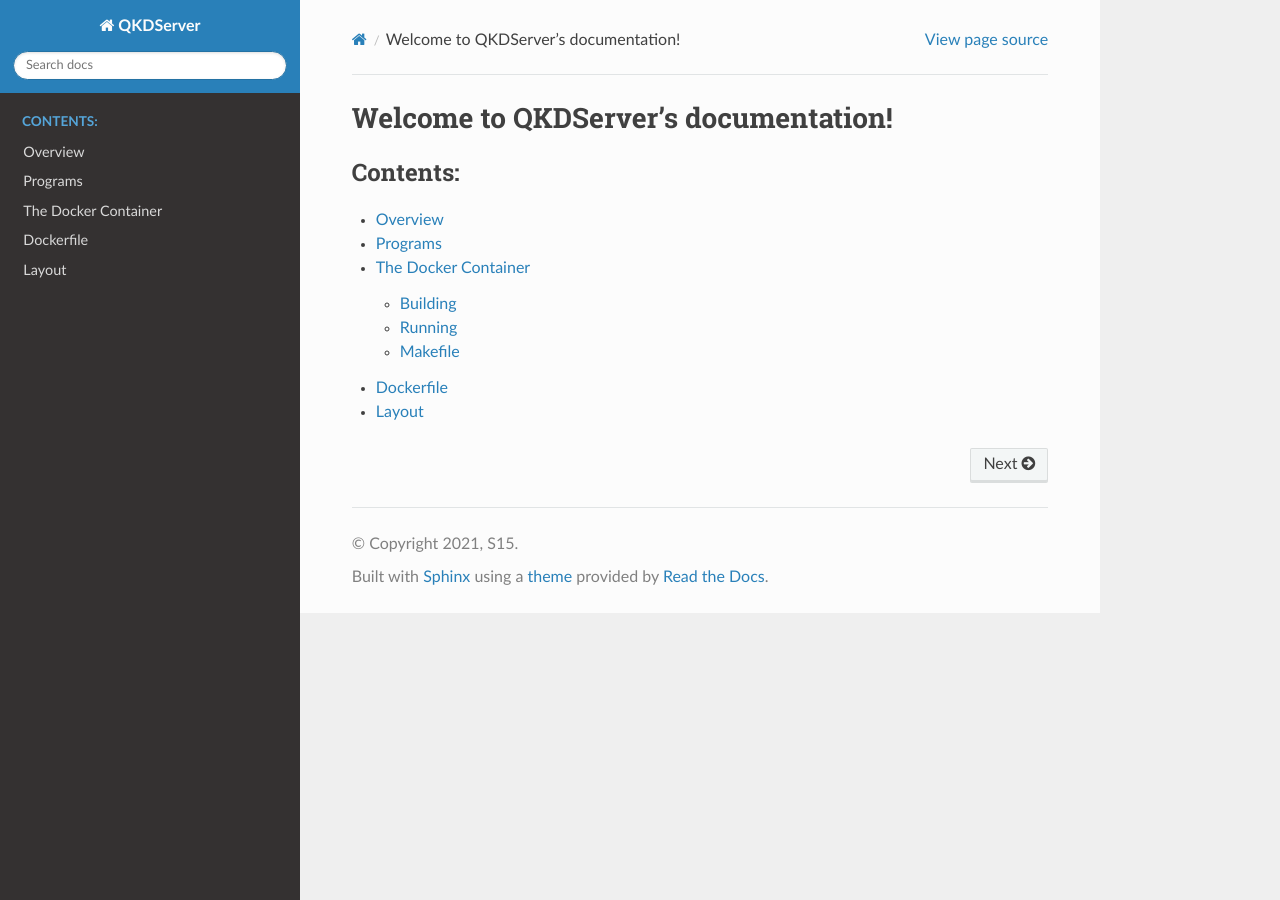
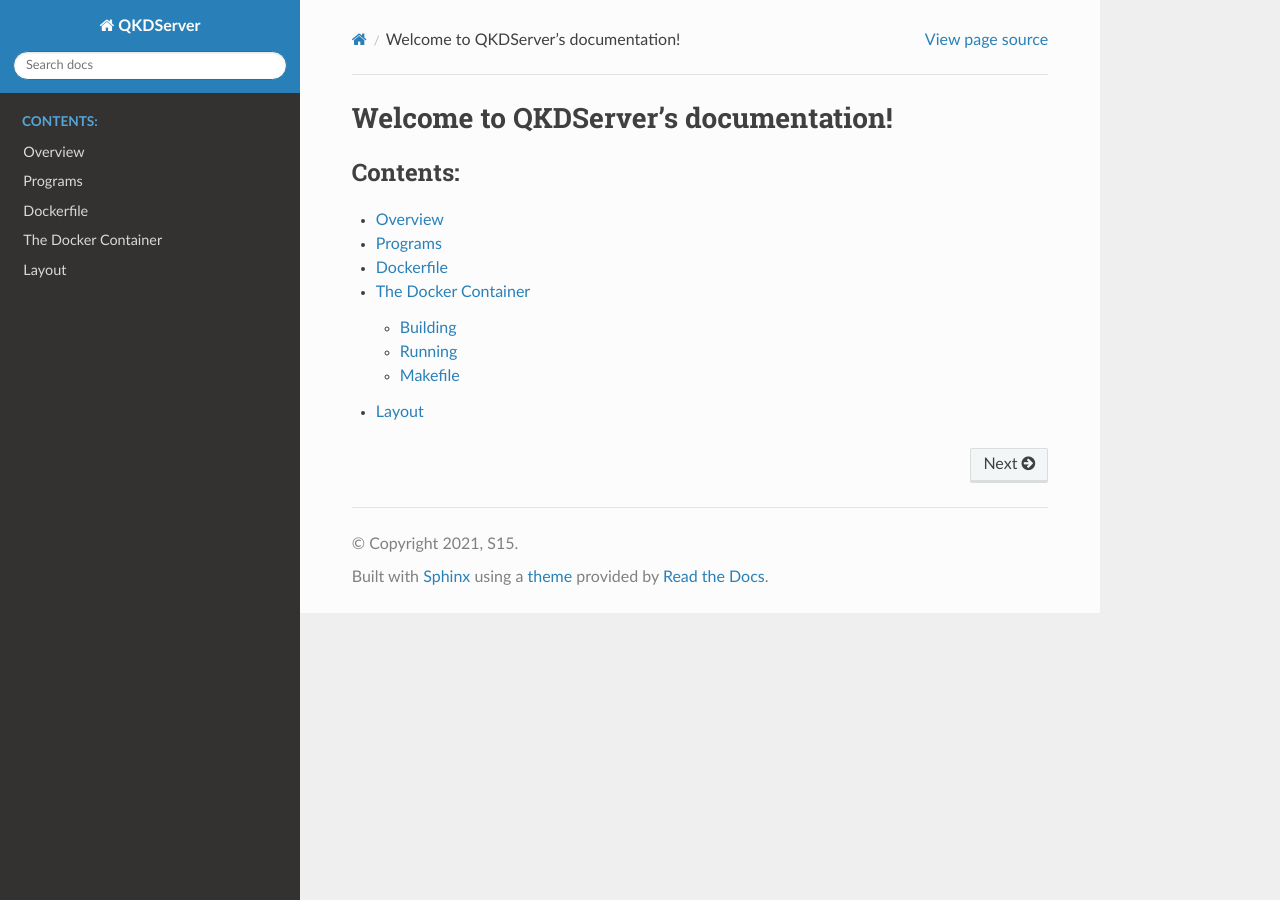
Before and after one commit to s-fifteen-instruments/QKDServer, a Sphinx documentation site: the page built from docs/source/index.rst, in a window 1280 px wide. Built offline with Sphinx 7.4.7 and the Read the Docs theme 2.0.0, drawn with Linux system fonts in a browser that asks for light colours; pages that are not in the unit, such as notebooks, are missing from menus.

```diff
--- a/docs/source/index.rst
+++ b/docs/source/index.rst
@@ -11,10 +11,11 @@ Welcome to QKDServer's documentation!
    :caption: Contents:
 
    Overview
-   Issues
    Programs
 
+   Running/dockerfile
    Running/Initialisation
-   Running/dockerfile
 
    Layout/User Guide
+
+   Issues
```
